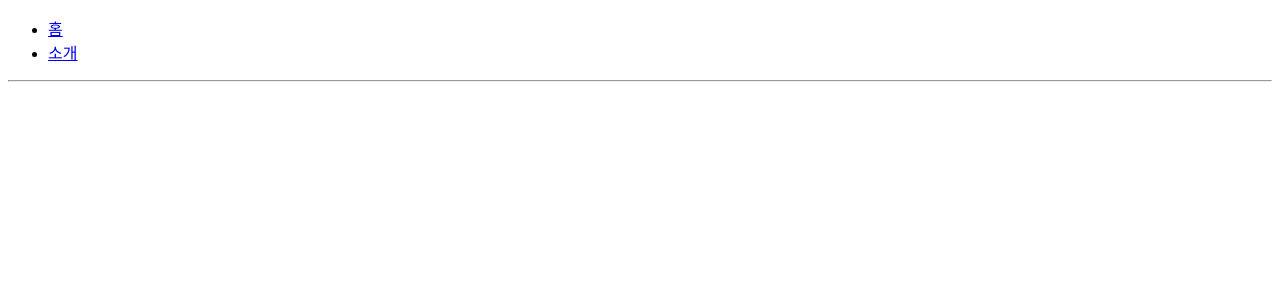
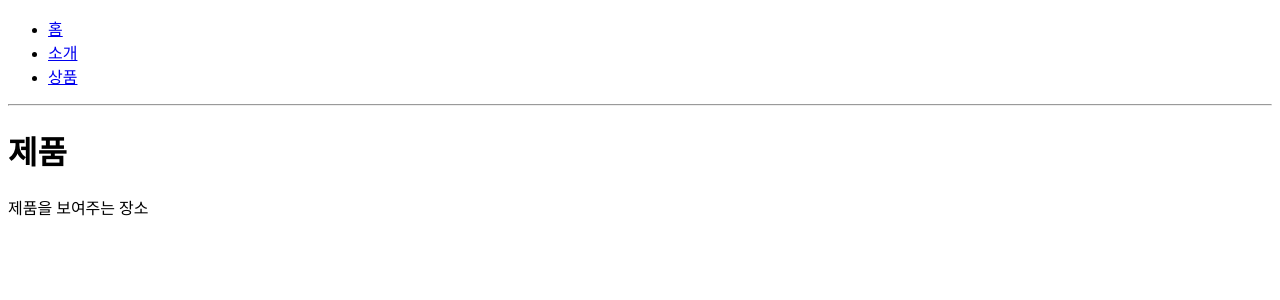
Before and after one commit to dwhddnjs/react-Router, a React (Create React App) app: page /product in a window 1280 px wide. Shown: the top 300 px of the page. Built offline with nearby package versions, Linux system fonts and the light colour scheme.

Commit message:
added product.js

```diff
--- a/src/App.js
+++ b/src/App.js
@@ -3,6 +3,7 @@ import { Route, Link } from "react-router-dom";
 import Home from "./Home";
 import About from "./About";
 import Profile from "./Profile";
+import Product from "./Product";
 
 function App() {
   return (
@@ -14,10 +15,14 @@ function App() {
         <li>
           <Link to="/about">소개</Link>
         </li>
+        <li>
+          <Link to="/product">상품</Link>
+        </li>
       </ul>
       <hr />
       <Route path="/" component={Home} exact />
       <Route path="/about" component={About} />
+      <Route path="/product" component={Product} />
       <Route path="/profiles/:username" component={Profile} />
     </div>
   );
--- /dev/null
+++ b/src/Product.js
@@ -0,0 +1,10 @@
+import React from "react";
+
+export default function Product() {
+  return (
+    <div>
+      <h1>제품</h1>
+      <p>제품을 보여주는 장소</p>
+    </div>
+  );
+}
```
